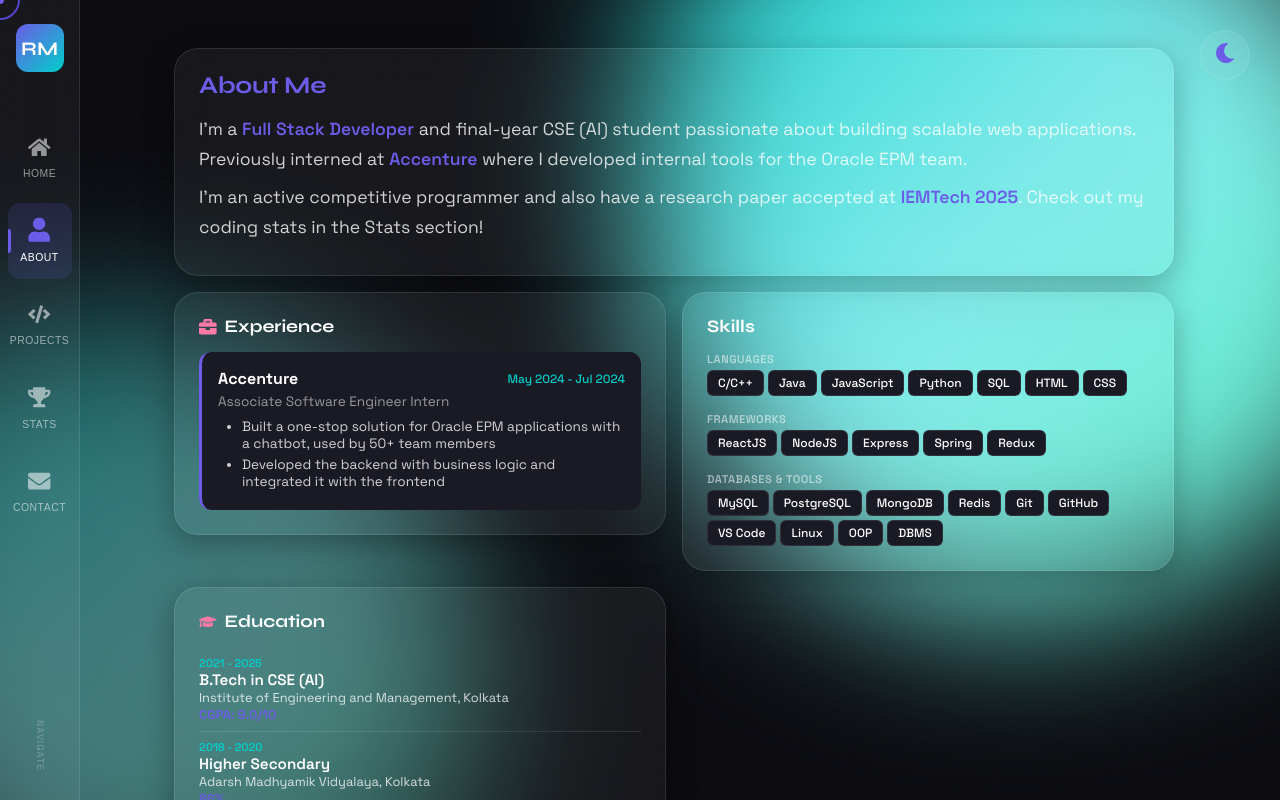
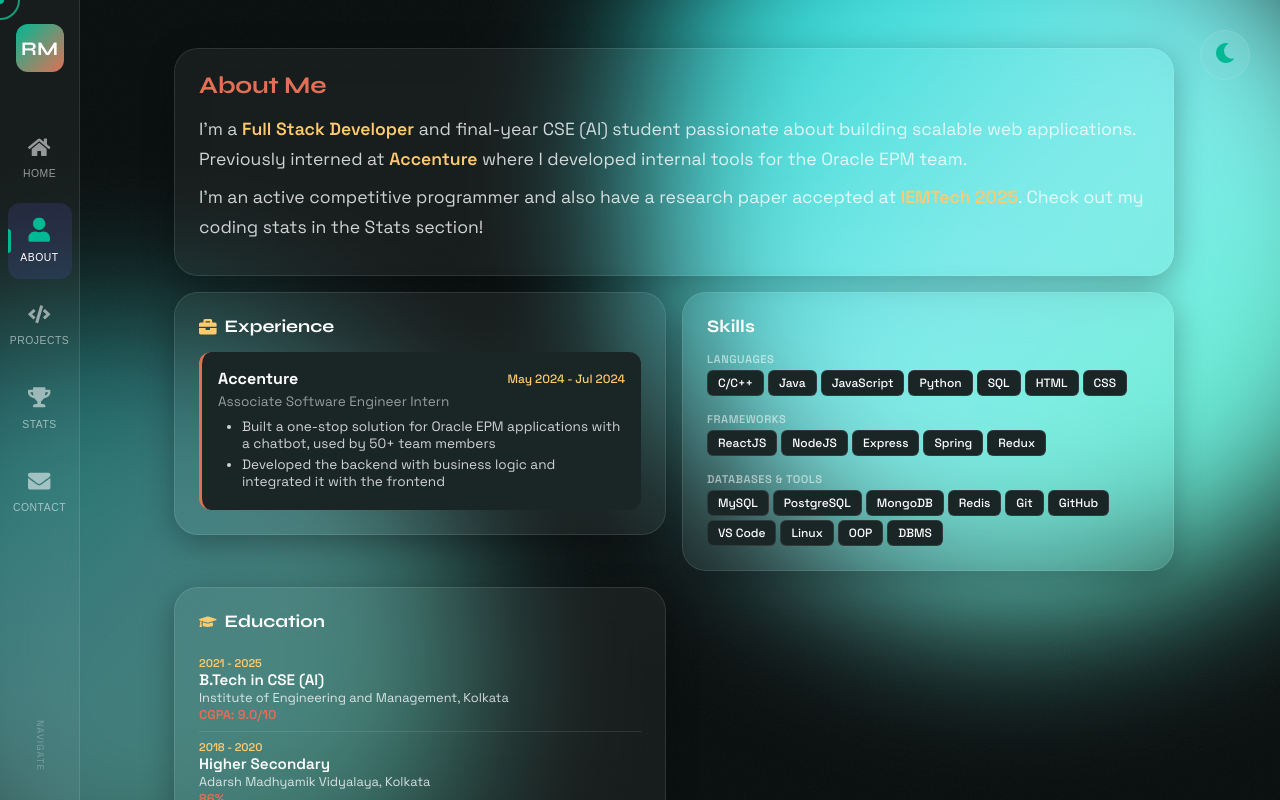
Before and after one commit to RIsHaBHMiShrA2710/Portfolio_Website, a React (Create React App) app in the folder client/: page /about in a window 1280 px wide. Built offline with nearby package versions, Linux system fonts and the light colour scheme.

Commit message:
fix: Improve color contrast and update project images

```diff
--- a/client/src/index.css
+++ b/client/src/index.css
@@ -1,19 +1,19 @@
 @import url('https://fonts.googleapis.com/css2?family=Space+Grotesk:wght@300;400;500;600;700&family=Syne:wght@400;500;600;700;800&display=swap');
 
 :root {
-  /* Living Canvas Color Palette */
-  --canvas-bg: #0a0a0f;
-  --canvas-surface: #12121a;
-  --canvas-elevated: #1a1a25;
+  /* Living Canvas Color Palette - Teal/Coral Theme */
+  --canvas-bg: #0a0f0f;
+  --canvas-surface: #121a1a;
+  --canvas-elevated: #1a2525;
 
-  /* Accent Colors - Deep & Vibrant */
-  --accent-primary: #6c5ce7;
-  --accent-secondary: #00cec9;
-  --accent-warm: #fd79a8;
-  --accent-glow: rgba(108, 92, 231, 0.4);
+  /* Accent Colors - Coral Primary (for visibility), Teal Secondary */
+  --accent-primary: #00b894;
+  --accent-secondary: #e17055;
+  --accent-warm: #fdcb6e;
+  --accent-glow: rgba(0, 184, 148, 0.4);
 
   /* Page-specific Blob Colors */
-  --blob-home: linear-gradient(135deg, #6c5ce7 0%, #a29bfe 50%, #74b9ff 100%);
+  --blob-home: linear-gradient(135deg, #00b894 0%, #55efc4 50%, #00cec9 100%);
   --blob-about: linear-gradient(135deg, #00cec9 0%, #81ecec 50%, #55efc4 100%);
   --blob-projects: linear-gradient(135deg, #fd79a8 0%, #fab1a0 50%, #ffeaa7 100%);
   --blob-contact: linear-gradient(135deg, #e17055 0%, #fdcb6e 50%, #f8e71c 100%);
@@ -51,12 +51,12 @@
 
 /* Light theme */
 [data-theme="light"] {
-  --canvas-bg: #f8f9ff;
+  --canvas-bg: #f8ffff;
   --canvas-surface: #ffffff;
-  --canvas-elevated: #f0f1f8;
-  --text-primary: #0a0a0f;
-  --text-secondary: rgba(10, 10, 15, 0.8);
-  --text-muted: rgba(10, 10, 15, 0.55);
+  --canvas-elevated: #f0f8f8;
+  --text-primary: #0a0f0f;
+  --text-secondary: rgba(10, 15, 15, 0.8);
+  --text-muted: rgba(10, 15, 15, 0.55);
   --glass-bg: rgba(0, 0, 0, 0.04);
   --glass-border: rgba(0, 0, 0, 0.08);
   --glass-shadow: 0 8px 32px rgba(0, 0, 0, 0.1);
@@ -240,9 +240,9 @@ a {
   box-shadow: var(--glass-shadow);
 }
 
-/* Gradient Text */
+/* Gradient Text - Coral to Golden for contrast */
 .gradient-text {
-  background: linear-gradient(135deg, var(--accent-primary), var(--accent-secondary));
+  background: linear-gradient(135deg, var(--accent-secondary), var(--accent-warm));
   -webkit-background-clip: text;
   -webkit-text-fill-color: transparent;
   background-clip: text;
@@ -255,7 +255,7 @@ a {
 
 /* Selection */
 ::selection {
-  background: var(--accent-primary);
+  background: var(--accent-secondary);
   color: white;
 }
 
@@ -274,12 +274,12 @@ a {
 }
 
 ::-webkit-scrollbar-thumb:hover {
-  background: var(--accent-primary);
+  background: var(--accent-secondary);
 }
 
 /* Focus */
 :focus-visible {
-  outline: 2px solid var(--accent-primary);
+  outline: 2px solid var(--accent-secondary);
   outline-offset: 4px;
 }
 
--- a/client/src/pages/AboutPage.css
+++ b/client/src/pages/AboutPage.css
@@ -33,7 +33,7 @@
 /* Section Titles */
 .section-title {
     font-size: 1.5rem;
-    color: var(--accent-primary);
+    color: var(--accent-secondary);
     margin-bottom: var(--space-md);
 }
 
@@ -47,7 +47,7 @@
 }
 
 .title-icon {
-    color: var(--accent-secondary);
+    color: var(--accent-warm);
 }
 
 /* Bio Text */
@@ -58,7 +58,7 @@
 }
 
 .bio-text .highlight {
-    color: var(--accent-primary);
+    color: var(--accent-warm);
     font-weight: 600;
 }
 
@@ -67,7 +67,7 @@
     padding: var(--space-md);
     background: var(--canvas-elevated);
     border-radius: 12px;
-    border-left: 3px solid var(--accent-primary);
+    border-left: 3px solid var(--accent-secondary);
 }
 
 .exp-header {
@@ -87,7 +87,7 @@
 
 .exp-duration {
     font-size: 0.75rem;
-    color: var(--accent-secondary);
+    color: var(--accent-warm);
     font-weight: 500;
 }
 
@@ -146,8 +146,8 @@
 }
 
 .skill-tag:hover {
-    border-color: var(--accent-primary);
-    color: var(--accent-primary);
+    border-color: var(--accent-secondary);
+    color: var(--accent-secondary);
 }
 
 /* Education */
@@ -166,7 +166,7 @@
 .edu-year {
     font-size: 0.7rem;
     font-weight: 600;
-    color: var(--accent-secondary);
+    color: var(--accent-warm);
 }
 
 .edu-degree {
@@ -183,7 +183,7 @@
 .edu-score {
     font-size: 0.8rem;
     font-weight: 600;
-    color: var(--accent-primary);
+    color: var(--accent-secondary);
 }
 
 /* Mobile */
--- a/client/src/pages/AchievementsPage.jsx
+++ b/client/src/pages/AchievementsPage.jsx
@@ -31,8 +31,8 @@ const codingPlatforms = [
     {
         name: 'Codeforces',
         icon: SiCodeforces,
-        color: '#1f8acb',
-        bgGradient: 'linear-gradient(135deg, #1f8acb 0%, #3498db 100%)',
+        color: '#00b894',
+        bgGradient: 'linear-gradient(135deg, #00b894 0%, #00cec9 100%)',
         stats: [
             { label: 'Rank', value: 'Specialist' },
             { label: 'Rating', value: '1400+' },
@@ -46,7 +46,7 @@ const otherAchievements = [
         icon: FaFileAlt,
         title: 'Research Paper Published',
         description: '"Event Identification and Chronology Model for Ramayana" accepted at IEMTech 2025',
-        color: '#6c5ce7',
+        color: '#00b894',
     },
     {
         icon: FaMedal,
@@ -58,7 +58,7 @@ const otherAchievements = [
         icon: FaChartLine,
         title: 'Academic Excellence',
         description: 'CGPA 9.0/10 in B.Tech CSE (AI) at IEM Kolkata',
-        color: '#fd79a8',
+        color: '#e17055',
     },
 ];
 
--- a/client/src/pages/HomePage.jsx
+++ b/client/src/pages/HomePage.jsx
@@ -1,14 +1,13 @@
 import React from 'react';
 import { motion } from 'framer-motion';
-import { FaTwitter, FaGithub, FaLinkedin, FaDownload, FaEnvelope } from 'react-icons/fa';
+import { FaGithub, FaLinkedin, FaDownload, FaEnvelope } from 'react-icons/fa';
 import { SiLeetcode } from 'react-icons/si';
 import './HomePage.css';
 
 const socialLinks = [
-    { icon: FaGithub, href: 'https://github.com/RIsHaBHMiShrA2710', label: 'GitHub', delay: 0 },
-    { icon: FaLinkedin, href: 'https://www.linkedin.com/in/rishabhmishradev', label: 'LinkedIn', delay: 0.1 },
-    { icon: SiLeetcode, href: 'https://leetcode.com/RishabhMishra2710', label: 'LeetCode', delay: 0.2 },
-    { icon: FaTwitter, href: 'https://x.com/Rishabh_27_10', label: 'Twitter', delay: 0.3 },
+    { icon: FaGithub, href: 'https://github.com/RIsHaBHMiShrA2710', label: 'GitHub' },
+    { icon: FaLinkedin, href: 'https://www.linkedin.com/in/rishabhmishradev', label: 'LinkedIn' },
+    { icon: SiLeetcode, href: 'https://leetcode.com/RishabhMishra2710', label: 'LeetCode' },
 ];
 
 const pageVariants = {
@@ -95,7 +94,7 @@ function HomePage() {
                         Ex-Intern @ <span className="highlight">Accenture</span>
                     </motion.p>
 
-                    {/* Social Links - Inline */}
+                    {/* Social Links */}
                     <motion.div
                         className="social-row"
                         initial={{ opacity: 0, y: 20 }}
@@ -135,27 +134,6 @@ function HomePage() {
                         </a>
                     </motion.div>
                 </motion.div>
-
-                {/* Quick Stats */}
-                <motion.div
-                    className="quick-stats"
-                    initial={{ opacity: 0, x: 50 }}
-                    animate={{ opacity: 1, x: 0 }}
-                    transition={{ duration: 0.8, delay: 0.5 }}
-                >
-                    <div className="stat-card glass-card">
-                        <span className="stat-value">750+</span>
-                        <span className="stat-label">LeetCode Problems</span>
-                    </div>
-                    <div className="stat-card glass-card">
-                        <span className="stat-value">1870+</span>
-                        <span className="stat-label">Knight Rating</span>
-                    </div>
-                    <div className="stat-card glass-card">
-                        <span className="stat-value">9.0</span>
-                        <span className="stat-label">CGPA</span>
-                    </div>
-                </motion.div>
             </div>
         </motion.div>
     );
--- a/client/src/pages/ProjectsPage.css
+++ b/client/src/pages/ProjectsPage.css
@@ -1,9 +1,16 @@
 .projects-page {
+    display: flex;
+    align-items: flex-start;
+    justify-content: center;
+}
+
+.projects-wrapper {
     display: flex;
     flex-direction: column;
     align-items: center;
-    justify-content: center;
-    gap: var(--space-2xl);
+    gap: var(--space-xl);
+    max-width: 1100px;
+    width: 100%;
 }
 
 .page-title {
@@ -14,9 +21,8 @@
 /* Projects Grid */
 .projects-grid {
     display: grid;
-    grid-template-columns: repeat(3, 1fr);
+    grid-template-columns: repeat(2, 1fr);
     gap: var(--space-xl);
-    max-width: 1100px;
     width: 100%;
     perspective: 1000px;
 }
@@ -35,7 +41,7 @@
 
 .card-image-container {
     position: relative;
-    height: 180px;
+    height: 200px;
     overflow: hidden;
 }
 
@@ -97,19 +103,6 @@
     background: var(--canvas-elevated);
     border-radius: 4px;
     color: var(--project-color);
-}
-
-.card-glow {
-    position: absolute;
-    inset: 0;
-    background: radial-gradient(circle at 50% 0%, var(--project-color) 0%, transparent 60%);
-    opacity: 0;
-    transition: opacity 0.3s;
-    pointer-events: none;
-}
-
-.project-card:hover .card-glow {
-    opacity: 0.1;
 }
 
 /* Modal Overlay */
@@ -230,16 +223,12 @@
 /* Mobile */
 @media (max-width: 900px) {
     .projects-grid {
-        grid-template-columns: repeat(2, 1fr);
+        grid-template-columns: 1fr;
         gap: var(--space-lg);
     }
 }
 
 @media (max-width: 600px) {
-    .projects-grid {
-        grid-template-columns: 1fr;
-    }
-
     .card-image-container {
         height: 150px;
     }
--- a/client/src/pages/ProjectsPage.jsx
+++ b/client/src/pages/ProjectsPage.jsx
@@ -8,21 +8,21 @@ const projects = [
         id: 1,
         title: 'Epaisa - Finance Blog',
         description: 'A responsive finance blog platform with full CRUD for blog posts, featuring upvote/downvote and threaded comments. Integrated React Query for client-side caching.',
-        image: 'https://i.imgur.com/aZh5QtJ.png',
+        image: '/epaisaThumbnail.png',
         link: 'https://epaisa.netlify.app/blog/',
         github: 'https://github.com/RIsHaBHMiShrA2710/Epaisa',
         tags: ['ReactJS', 'NodeJS', 'PostgreSQL', 'React Query'],
-        color: '#6c5ce7',
+        color: '#00cec9',
     },
     {
         id: 2,
         title: 'Expense Tracker',
         description: 'A platform to track expenses through emails. Features user registration, login, document search, email extraction, and regex matching.',
-        image: 'https://i.imgur.com/33X656O.png',
+        image: '/expensetracker.png',
         link: 'https://x.com/lifelong_grind/status/1991048173004181865',
         github: 'https://github.com/RIsHaBHMiShrA2710/expense_tracker',
         tags: ['ReactJS', 'Spring Boot', 'PostgreSQL'],
-        color: '#00cec9',
+        color: '#00b894',
     },
     {
         id: 3,
@@ -64,6 +64,7 @@ function ProjectsPage() {
             exit="exit"
             transition={{ duration: 0.6, ease: [0.19, 1, 0.22, 1] }}
         >
+            <div className="projects-wrapper">
                 <motion.h2
                     className="page-title"
                     initial={{ opacity: 0, y: -30 }}
@@ -112,6 +113,7 @@ function ProjectsPage() {
                             </div>
                         </motion.div>
                     ))}
+                </div>
             </div>
 
             {/* Project Modal */}
```
Also changed, not shown: client/src/pages/HomePage.css (+17 -57 lines), client/public/epaisaThumbnail.png (added), client/public/expensetracker.png (added). Lines whose indentation alone changed are shown as unchanged.
